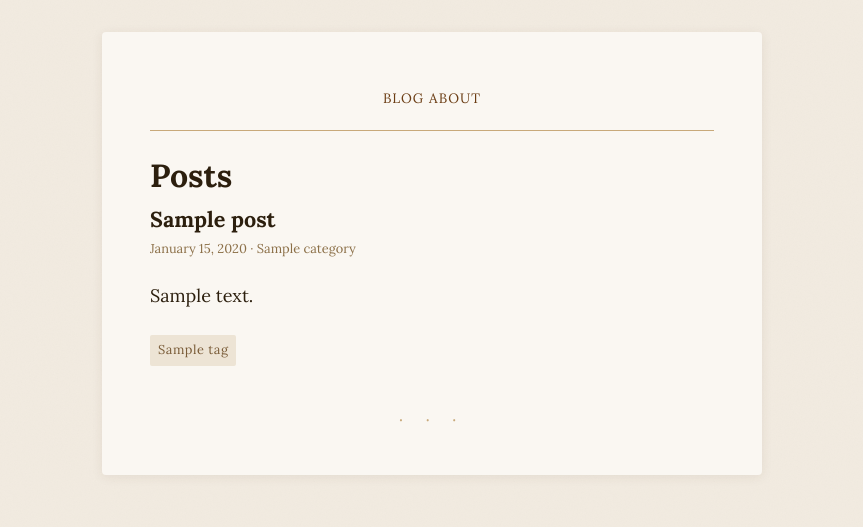
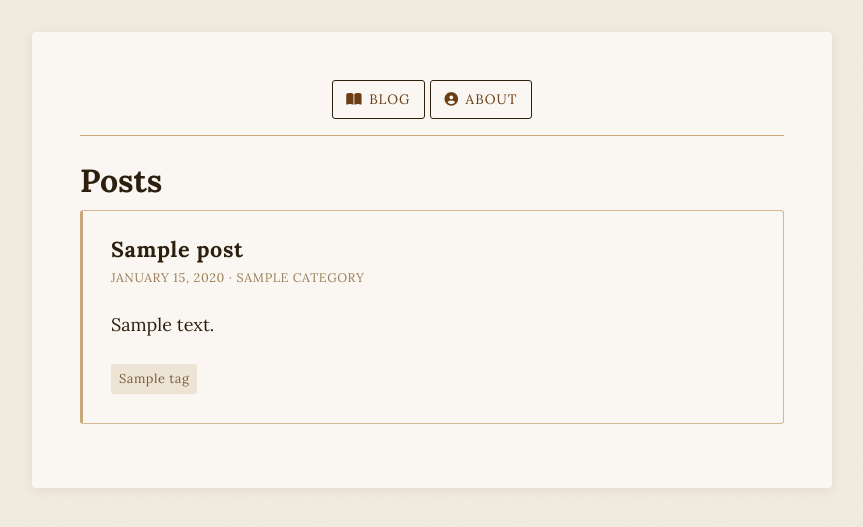
Before and after one commit to kamalfarahani/blog, a Django app: page / in a window 1280 px wide. Shown: the top 527 px of the page, without its empty margins (208-1071 px from the left). Run offline with Django 5.2, Linux system fonts and the light colour scheme; tables that the repository leaves empty hold one stand-in row (values such as "Sample post").

Commit message:
feat: enhance styling and structure for posts and navigation
- Increased max-width of content cards for better readability
- Introduced new styles for navigation links with icons
- Added post card styles for improved list view presentation
- Implemented about links styling for better layout
- Updated base template to include Font Awesome for icons

```diff
--- a/posts/static/posts/style.css
+++ b/posts/static/posts/style.css
@@ -17,7 +17,7 @@ body {
 
 /* ── Content card ───────────────────────────────────────── */
 .content-card {
-  max-width: 660px;
+  max-width: 800px;
   margin: 0 auto;
   background: #faf7f2;
   padding: 2.5rem 3rem;
@@ -42,7 +42,16 @@ nav a {
   transition: color 0.15s ease;
 }
 
-nav a:hover {
+.nav-link {
+  display: inline-flex;
+  align-items: center;
+  gap: 0.4rem;
+  padding: 0.35rem 0.85rem;
+  border-radius: 3px;
+  border: 1px solid #2c1f0e;
+}
+
+.nav-link:hover {
   color: #a0521a;
 }
 
@@ -80,6 +89,35 @@ h2 a {
 h2 a:hover {
   color: #6b3d14;
   text-decoration: none;
+}
+
+/* ── Post card (list view) ──────────────────────────────── */
+.post-card {
+  border: 1px solid #d4b896;
+  border-left: 3px solid #c8a97a;
+  border-radius: 3px;
+  padding: 1.5rem 1.75rem;
+  margin-bottom: 1.5rem;
+  background: #faf7f2;
+  transition: box-shadow 0.2s ease, background 0.2s ease;
+}
+
+.post-card:hover {
+  box-shadow: 0 3px 14px rgba(80, 50, 20, 0.10);
+  background: #fdf9f4;
+}
+
+.post-card h2 {
+  letter-spacing: 0.03em;
+  margin-bottom: 0.2rem;
+}
+
+.post-card .post-meta {
+  font-size: 0.78rem;
+  letter-spacing: 0.05em;
+  text-transform: uppercase;
+  color: #9b7d55;
+  margin: 0 0 0.75rem;
 }
 
 /* ── Post meta ──────────────────────────────────────────── */
@@ -142,6 +180,14 @@ hr::after {
   font-size: 0.9rem;
 }
 
+/* ── About links ────────────────────────────────────────── */
+.about-links {
+  display: flex;
+  gap: 1.2rem;
+  font-size: 1.4rem;
+  margin-top: 1rem;
+}
+
 /* ── Mobile ─────────────────────────────────────────────── */
 @media (max-width: 600px) {
   body {
--- a/posts/templates/posts/base.html
+++ b/posts/templates/posts/base.html
@@ -8,13 +8,14 @@
     <link rel="preconnect" href="https://fonts.googleapis.com" />
     <link rel="preconnect" href="https://fonts.gstatic.com" crossorigin />
     <link href="https://fonts.googleapis.com/css2?family=Lora:ital,wght@0,400;0,700;1,400&display=swap" rel="stylesheet" />
+    <link rel="stylesheet" href="https://cdn.jsdelivr.net/npm/@fortawesome/fontawesome-free@6/css/all.min.css" />
     <link rel="stylesheet" href="{% static 'posts/style.css' %}" />
   </head>
   <body>
     <div class="content-card">
-      <nav>
-        <a href="{% url 'post_list' %}">Blog</a>
-        <a href="{% url 'about' %}">About</a>
+      <nav class="site-nav">
+        <a class="nav-link" href="{% url 'post_list' %}"><i class="fa-solid fa-book-open" aria-hidden="true"></i> Blog</a>
+        <a class="nav-link" href="{% url 'about' %}"><i class="fa-solid fa-circle-user" aria-hidden="true"></i> About</a>
       </nav>
       {% block content %}{% endblock %}
     </div>
--- a/posts/templates/posts/post_list.html
+++ b/posts/templates/posts/post_list.html
@@ -6,7 +6,7 @@
 <h1>Posts</h1>
 
 {% for post in posts %}
-<article>
+<article class="post-card">
   <h2><a href="{% url 'post_detail' post.slug %}">{{ post.title }}</a></h2>
   <p class="post-meta">
     {{ post.published_at|date:"F j, Y" }}
@@ -21,7 +21,6 @@
   </div>
   {% endif %}
 </article>
-<hr />
 {% empty %}
 <p>No posts yet.</p>
 {% endfor %}
```
